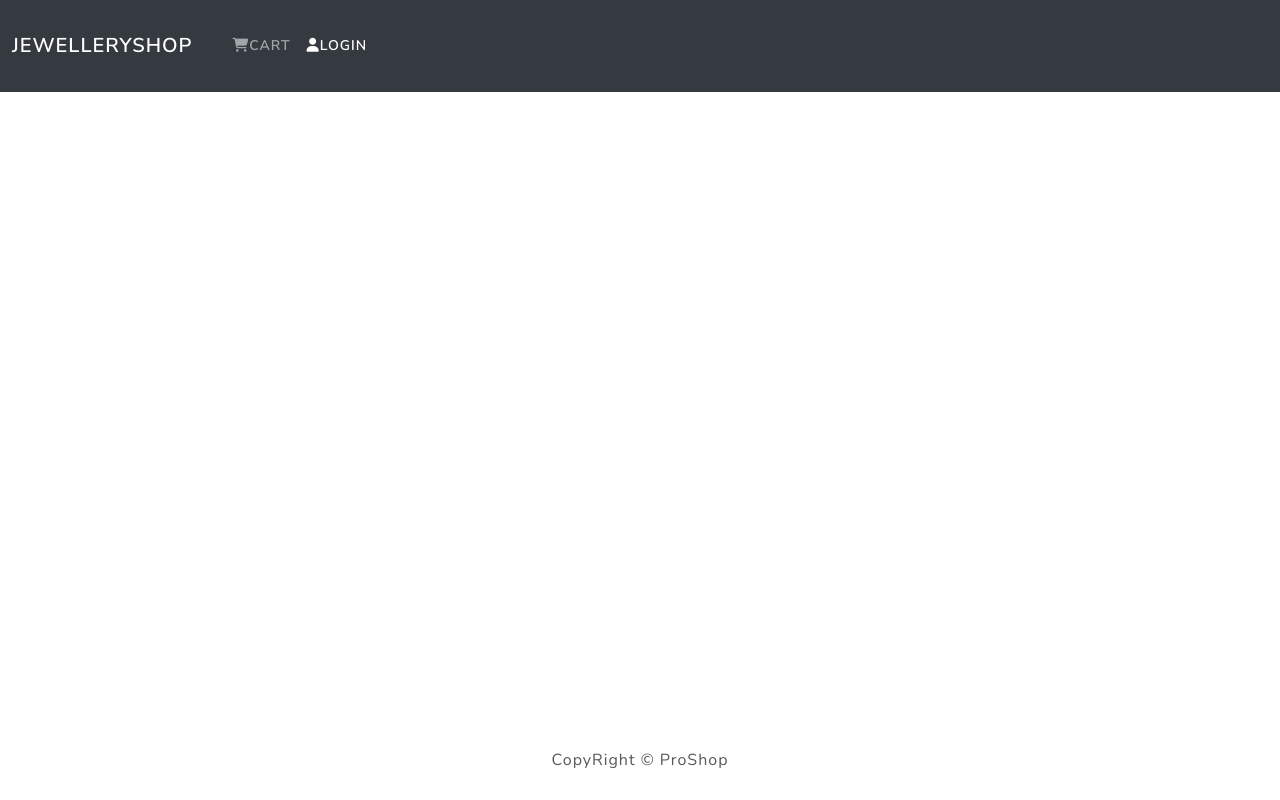
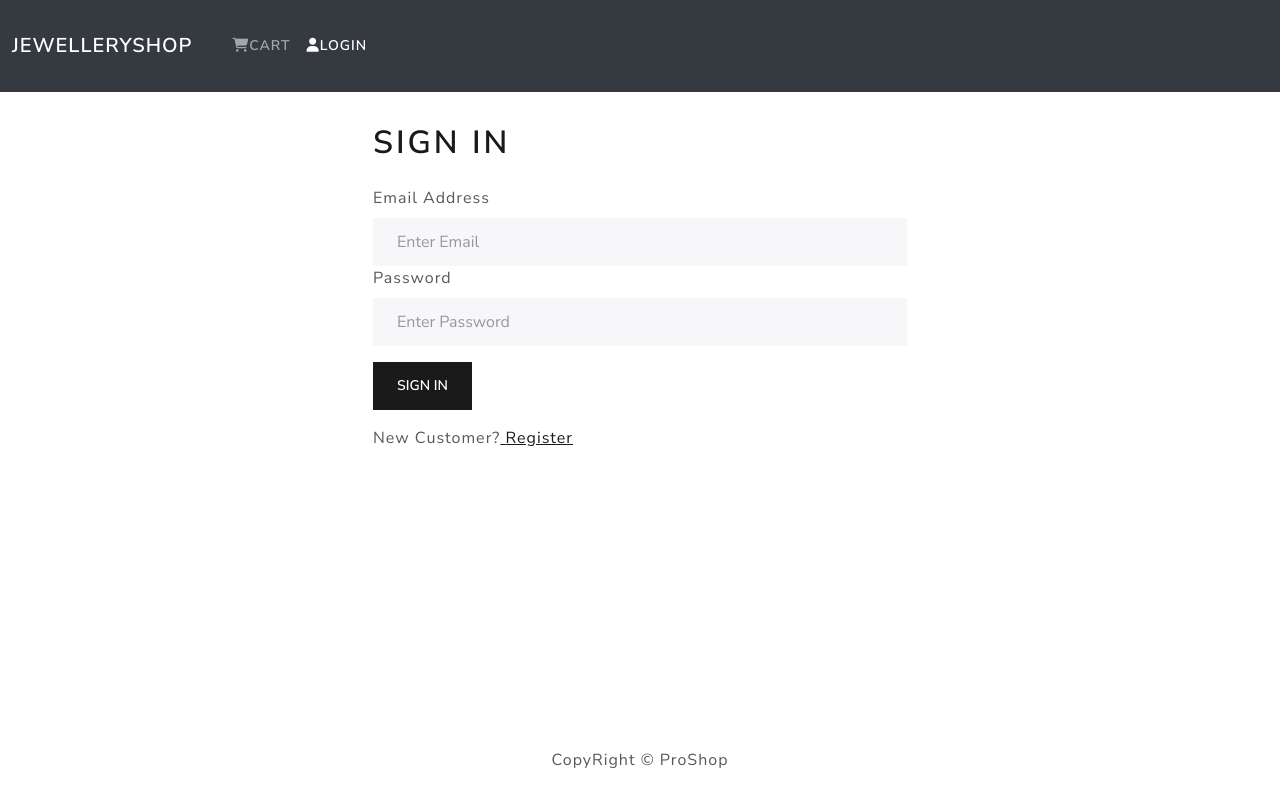
Before and after one commit to bilal2912112/jawellary-App, a React (Create React App) app: page /login in a window 1280 px wide. Built offline with nearby package versions, Linux system fonts and the light colour scheme.

Commit message:
Adding Login and Logout Feature

```diff
--- a/src/App.jsx
+++ b/src/App.jsx
@@ -6,6 +6,7 @@
 import { BrowserRouter, Route, Routes } from "react-router-dom";
 import ProductPage from "./components/pages/ProductPage";
 import Cartpage from "./components/pages/Cartpage";
+import LoginPage from "./components/pages/LoginPage";
 const App = () => {
   return (
     // <BrowserRouter>
@@ -27,6 +28,7 @@
           <Container>
             <Routes>
               <Route path="/" Component={HomePage} exact />
+              <Route path="/login" Component={LoginPage} />
               <Route path="/product/:id" Component={ProductPage} />
               <Route path="/cart/:id?" Component={Cartpage} />
             </Routes>
--- a/src/actions/productActions.js
+++ b/src/actions/productActions.js
@@ -21,8 +21,8 @@
     dispatch({
       type: PRODUCT_LIST_FAIL,
       payload:
-        error.response && error.response.data.message
-          ? error.response.data.message
+        error.response && error.response.data.detail
+          ? error.response.data.detail
           : error.message,
     });
   }
@@ -42,8 +42,8 @@
     dispatch({
       type: PRODUCT_DETAILS_FAIL,
       payload:
-        error.response && error.response.data.message
-          ? error.response.data.message
+        error.response && error.response.data.detail
+          ? error.response.data.detail
           : error.message,
     });
   }
--- /dev/null
+++ b/src/actions/userActions.js
@@ -0,0 +1,48 @@
+import {
+  USER_LOGIN_REQUEST,
+  USER_LOGIN_SUCCESS,
+  USER_LOGIN_FAIL,
+  USER_LOGOUT,
+} from "../constants/usersConstants";
+import axios from "axios";
+export const login = (email, password) => async (dispatch) => {
+  try {
+    dispatch({
+      type: USER_LOGIN_REQUEST,
+    });
+    const config = {
+      headers: {
+        "Content-type": "application/json",
+      },
+    };
+    const { data } = await axios.post(
+      "/api/users/login/",
+      {
+        username: email,
+        password: password,
+      },
+      config
+    );
+
+    dispatch({
+      type: USER_LOGIN_SUCCESS,
+      payload: data,
+    });
+
+    localStorage.setItem("userInfo", JSON.stringify(data));
+  } catch (error) {
+    dispatch({
+      type: USER_LOGIN_FAIL,
+      payload:
+        error.response && error.response.data.detail
+          ? error.response.data.detail
+          : error.message,
+    });
+  }
+};
+export const logout = () => (dispatch) => {
+  localStorage.removeItem("userInfo");
+  dispatch({
+    type: USER_LOGOUT,
+  });
+};
--- /dev/null
+++ b/src/components/FormContainer.jsx
@@ -0,0 +1,15 @@
+import React from "react";
+import { Container, Row, Col } from "react-bootstrap";
+const FormContainer = ({ children }) => {
+  return (
+    <Container>
+      <Row className="justify-content-md-center">
+        <Col xs={12} md={6}>
+          {children}
+        </Col>
+      </Row>
+    </Container>
+  );
+};
+
+export default FormContainer;
--- a/src/components/Header.jsx
+++ b/src/components/Header.jsx
@@ -5,8 +5,17 @@
 import Nav from "react-bootstrap/Nav";
 import Navbar from "react-bootstrap/Navbar";
 import NavDropdown from "react-bootstrap/NavDropdown";
+import { useSelector, useDispatch } from "react-redux";
 import { LinkContainer } from "react-router-bootstrap";
+import { logout } from "../actions/userActions";
 const Header = () => {
+  const dispatch = useDispatch();
+  const userLogin = useSelector((state) => state.userLogin);
+  const { userInfo } = userLogin;
+  const logoutHandler = () => {
+    console.log("logout");
+    dispatch(logout());
+  };
   return (
     <>
       <Navbar bg="dark" variant="dark" expand="lg" collapseOnSelect>
@@ -26,11 +35,22 @@
                   <i className="fas fa-shopping-cart"></i>Cart
                 </Nav.Link>
               </LinkContainer>
-              <LinkContainer to="/login">
-                <Nav.Link>
-                  <i className="fas fa-user"></i>Login
-                </Nav.Link>
-              </LinkContainer>
+              {userInfo ? (
+                <NavDropdown title={userInfo.name} id="username">
+                  <LinkContainer to="/profile">
+                    <NavDropdown.Item>Profile</NavDropdown.Item>
+                  </LinkContainer>
+                  <NavDropdown.Item onClick={logoutHandler}>
+                    LogOut
+                  </NavDropdown.Item>
+                </NavDropdown>
+              ) : (
+                <LinkContainer to="/login">
+                  <Nav.Link>
+                    <i className="fas fa-user"></i>Login
+                  </Nav.Link>
+                </LinkContainer>
+              )}
             </Nav>
           </Navbar.Collapse>
         </Container>
--- /dev/null
+++ b/src/components/pages/LoginPage.jsx
@@ -0,0 +1,77 @@
+import React, { useState, useEffect } from "react";
+import {
+  Link,
+  redirect,
+  useParams,
+  useNavigate,
+  useLocation,
+} from "react-router-dom";
+import { Form, Button, Row, Col } from "react-bootstrap";
+import { useDispatch, useSelector } from "react-redux";
+import Loader from "../Loader";
+import Message from "../Message";
+import { login } from "../../actions/userActions";
+import FormContainer from "../FormContainer";
+
+const LoginPage = () => {
+  const [email, setEmail] = useState("");
+  const [password, setPassword] = useState("");
+  const location = useLocation();
+  const navigate = useNavigate();
+  const dispatch = useDispatch();
+  const redirect = location.search ? location.search.split("=")[1] : "/";
+  const userLogin = useSelector((state) => state.userLogin);
+  const { error, loading, userInfo } = userLogin;
+  console.log(`this is userLogin page ${userInfo}`);
+  useEffect(() => {
+    if (userInfo) {
+      navigate(redirect);
+    }
+  }, [navigate, userInfo, redirect]);
+  const submitHandler = (e) => {
+    e.preventDefault();
+    dispatch(login(email, password));
+  };
+  return (
+    <FormContainer>
+      <h1>Sign In</h1>
+      {error && <Message variant="danger">{error}</Message>}
+      {loading && <Loader />}
+      <Form onSubmit={submitHandler}>
+        <Form.Group controlId="email">
+          <Form.Label>Email Address</Form.Label>
+          <Form.Control
+            type="email"
+            placeholder="Enter Email"
+            value={email}
+            onChange={(e) => setEmail(e.target.value)}
+          ></Form.Control>
+        </Form.Group>
+
+        <Form.Group controlId="password">
+          <Form.Label>Password</Form.Label>
+          <Form.Control
+            type="password"
+            placeholder="Enter Password"
+            value={password}
+            onChange={(e) => setPassword(e.target.value)}
+          ></Form.Control>
+        </Form.Group>
+        <Button type="submit" className="mt-3" variant="primary">
+          Sign In
+        </Button>
+      </Form>
+      <Row className="py-3">
+        <Col>
+          New Customer?
+          <Link to={redirect ? `/register?redirect=${redirect}` : "/register"}>
+            {" "}
+            Register
+          </Link>
+        </Col>
+      </Row>
+    </FormContainer>
+  );
+};
+
+export default LoginPage;
--- /dev/null
+++ b/src/constants/usersConstants.js
@@ -0,0 +1,4 @@
+export const USER_LOGIN_REQUEST = "USER_LOGIN_REQUEST";
+export const USER_LOGIN_SUCCESS = "USER_LOGIN_SUCCESS";
+export const USER_LOGIN_FAIL = "USER_LOGIN_FAIL";
+export const USER_LOGOUT = "USER_LOGOUT";
--- a/src/reducers/productReducers.js
+++ b/src/reducers/productReducers.js
@@ -9,7 +9,6 @@
 export const productListReducer = (state = { products: [] }, action) => {
   switch (action.type) {
     case PRODUCT_LIST_REQUEST:
-      console.log("product Reducer");
       return { loading: true, products: [] };
     case PRODUCT_LIST_SUCCESS:
       return { loading: false, products: action.payload };
--- /dev/null
+++ b/src/reducers/userReducers.js
@@ -0,0 +1,24 @@
+import {
+  USER_LOGIN_REQUEST,
+  USER_LOGIN_SUCCESS,
+  USER_LOGIN_FAIL,
+  USER_LOGOUT,
+} from "../constants/usersConstants";
+export const userLoginReducer = (state = {}, action) => {
+  switch (action.type) {
+    case USER_LOGIN_REQUEST:
+      return { loading: true };
+
+    case USER_LOGIN_SUCCESS:
+      return { loading: false, userInfo: action.payload };
+
+    case USER_LOGIN_FAIL:
+      return { loading: false, error: action.payload };
+
+    case USER_LOGOUT:
+      return {};
+
+    default:
+      return state;
+  }
+};
--- a/src/store.js
+++ b/src/store.js
@@ -6,18 +6,24 @@
   productListReducer,
   productDetailsReducer,
 } from "./reducers/productReducers";
+import { userLoginReducer } from "./reducers/userReducers";
 const middleware = [thunk];
 const reducer = combineReducers({
   productList: productListReducer,
   productDetail: productDetailsReducer,
   cart: cartReducer,
+  userLogin: userLoginReducer,
 });
 const cartItemsFromStorage = localStorage.getItem("cartItems")
   ? JSON.parse(localStorage.getItem("cartItems"))
   : [];
+const userInfoFromStorage = localStorage.getItem("userInfo")
+  ? JSON.parse(localStorage.getItem("userInfo"))
+  : null;
 
 const initialState = {
   cart: { cartItems: cartItemsFromStorage },
+  userLogin: { userInfo: userInfoFromStorage },
 };
 const store = createStore(
   reducer,
```
